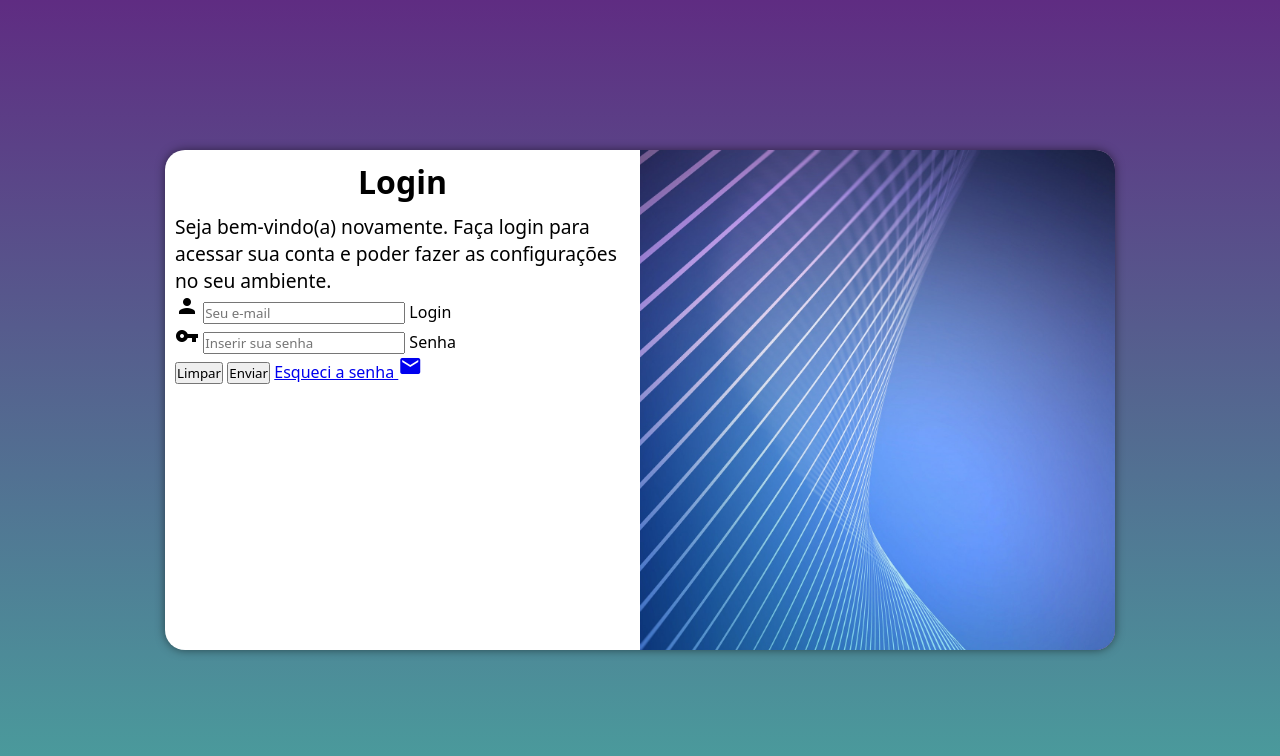
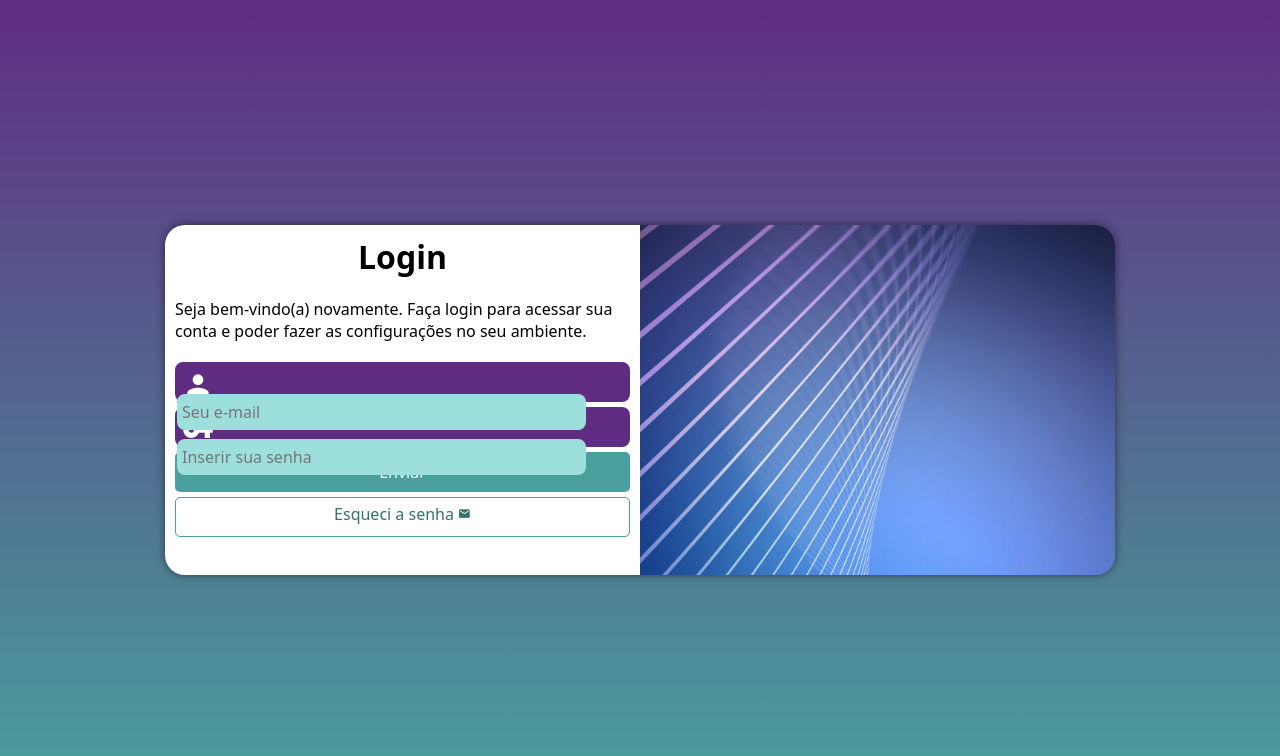
Before and after one commit to pedrosantos-21/projeto-login, a plain HTML site: page index.html in a window 1280 px wide. Drawn offline with Linux system fonts and the light colour scheme.

Commit message:
bug fixed

```diff
--- a/estilos/media-query.css
+++ b/estilos/media-query.css
@@ -2,6 +2,7 @@
 
 
 @media screen and (min-width: 768px) and (max-width: 992px) {
+    /* CONFIGURAÇÃO PARA TABLET*/
 
     body{
         background-image: linear-gradient(to top, #49a09d,
@@ -9,7 +10,8 @@
     }
 
     section#login{
-        width: 90vw;
+        width: 80vw;
+        height: 280px;
     }
 
     section#login > div#imagem{
@@ -25,7 +27,7 @@
 }
 
 @media screen and (min-width: 950px) {
-
+    /* CONFIGURAÇÃO PARA DESKTOP */
     body{
         background-image: linear-gradient(to top, #49a09d,
          #5f2c82 );
@@ -33,6 +35,7 @@
 
     section#login{
         width: 950px;
+        height: 350px;
 
     }
 
@@ -52,6 +55,7 @@
     }
 
     div#formulario > p {
-        font-size: 1.2em;
+        font-size: 1em;
+        margin: 20px 0px;
 }
 }
--- a/estilos/style.css
+++ b/estilos/style.css
@@ -5,6 +5,8 @@
 
     Verder: #49a09d;
     lilás: #5f2c82;
+
+    sempre colocar as trasnformações em ultimo!!!
 */
 
 * {
@@ -31,15 +33,15 @@ section#login{
     position: absolute;
     top: 50%;
     left: 50%;
-    transform: translate(-50%, -50%);/*Para deixar no meio da tela*/
     overflow: hidden;/* Oque tranbordou para fora da borda */
 
     background-color: white;
-    width: 260px;
-    height: 500px;
+    width: 250px;
+    height: 515px;
     border-radius: 20px;
     box-shadow: 0px 0px 10px rgba(0, 0, 0, 0.507);
 
+    transform: translate(-50%, -50%);/*Para deixar no meio da tela*/
     transition: width 1s, heigth 1s;
     transition-timing-function: ease;
 }
@@ -66,3 +68,79 @@ div#formulario > h1{
 div#formulario > p {
     font-size: .8em;
 }
+
+form > div.campo {
+    background-color: #5f2c82;
+    border: 2px solid #5f2c82  ;
+    width: 100%;
+    height: 40px;
+    margin: 5px 0px;
+    border-radius: 8px;
+}
+
+form > input[type=submit]{
+    display: block;
+    font-size: 1em;
+    width: 100%;
+    height: 40px;
+    background-color: #49a09d;
+    color: white;
+    border: none;
+    border-radius: 5px;
+    cursor: pointer;
+
+}
+
+div.campo > label {
+    display: none;
+}
+
+div.campo > span {
+    color: white ;
+    /*background: black;*/
+    font-size: 2em;
+    width: 40px;
+    padding: 5px;
+}
+
+div.campo > input{
+   background-color: #9ddfdc;
+   font-size: 1em;
+   width: calc( 101% - 47px );
+   height: 100%;
+   border: 0px;
+   border-radius: 8px;
+   padding: 5px;
+   transform: translateY(-12px);
+}
+
+div.campo > input:focus-within{/* Ganhar foco enquanro executo a função */
+    background-color: white;
+}
+
+form > input[type=submit]:hover{
+    background-color: #34706e;
+}
+
+form > a.botao{
+    display: block;
+    text-align: center;
+    font-size: 1em;
+    width: 100%;
+    height: 40px;
+    padding-top: 5px;
+    margin-top: 5px;
+    background-color: white;
+    color: #34706e;
+    border: 1px solid #49a09d ;
+    border-radius: 5px;
+    text-decoration: none;
+}
+
+form > a.botao:hover {
+    background-color: #6cd3cf ;
+}
+
+form > a.botao > span {
+    font-size: .8em;
+}
--- a/index.html
+++ b/index.html
@@ -35,9 +35,9 @@
                         <label for="isenha">Senha</label>
                     </div>
 
-                    <input type="reset" value="Limpar">
+
                     <input type="submit" value="Enviar">
-                    <a href="esqueci.html">Esqueci a senha  <span class="material-icons">mail</span> </a>
+                    <a href="esqueci.html" class="botao">Esqueci a senha  <span class="material-icons">mail</span> </a>
 
                 </form>
 
```
